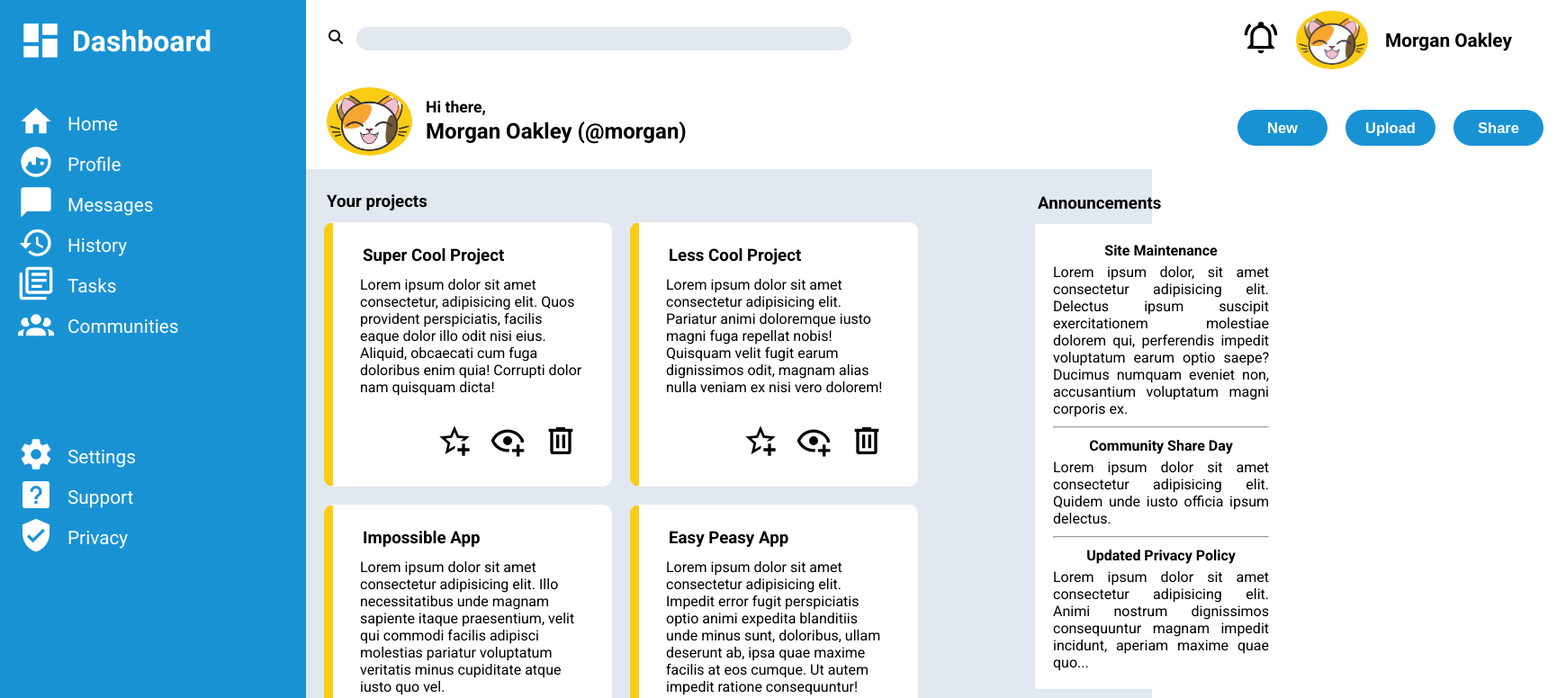
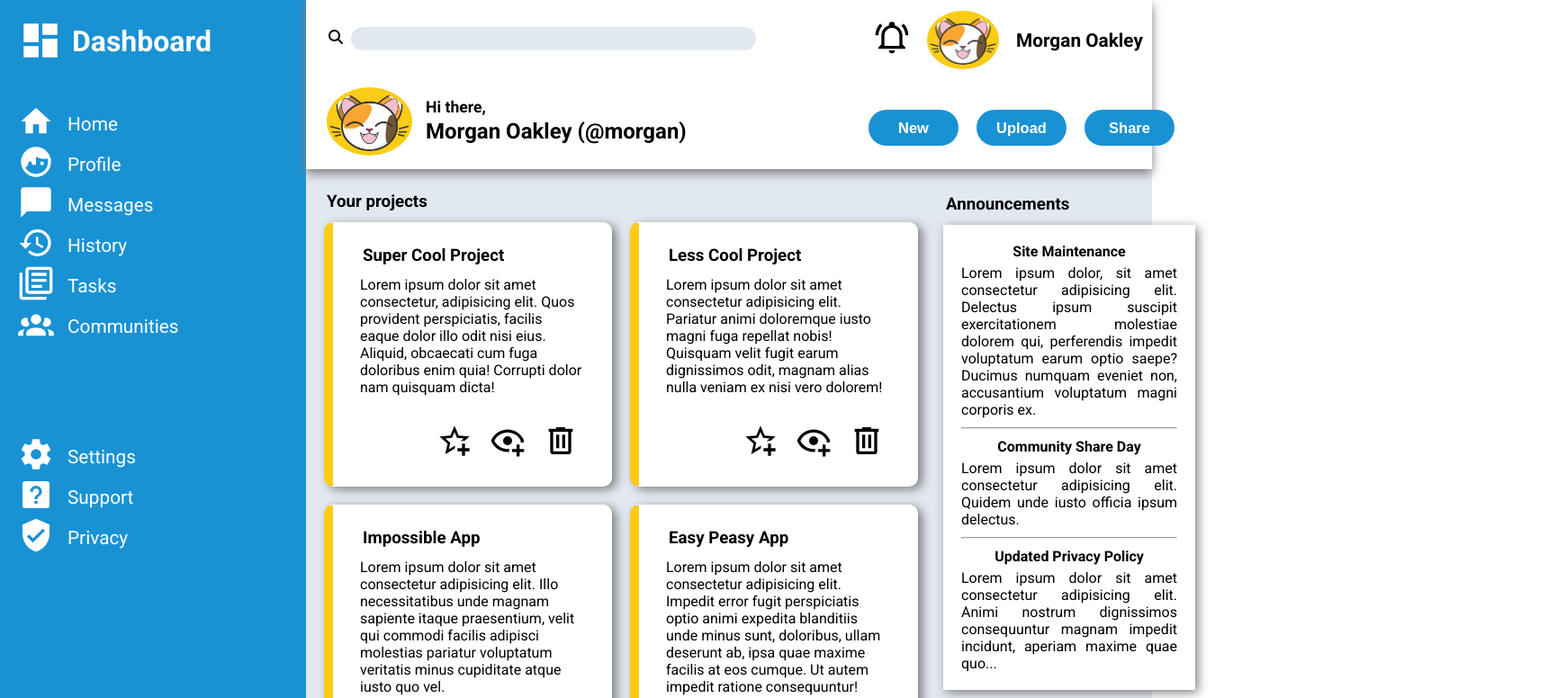
Before and after one commit to MilosBC/admin-dashboard, a website: page index.html in a window 1280 px wide. Shown: the top 776 px of the page at 90% size, 1740 px wide, since content can reach past the window. Drawn offline with Linux system fonts and the light colour scheme; a web font is replaced by a local one.

Commit message:
Finish the complete layout
The complete layout of the dashboard is now done

```diff
--- a/styles.css
+++ b/styles.css
@@ -44,6 +44,7 @@ ul {
     background-color: var(--blue);
     padding-top: 20px;
     padding-left: 20px;
+
 }
 
 h1,
@@ -112,11 +113,13 @@ h1 {
 }
 
 .search input {
-    width: 550px;
+    width: 450px;
     height: 26px;
     background-color:var(--grey);
     border: none;
     border-radius: 20px;
+    position: relative;
+    right: 100px;
 
 }
 
@@ -197,11 +200,15 @@ button {
 
 .header {
     display: grid;
-    grid-template-columns: 600px 400px;
-    column-gap: 400px;
+    grid-template-columns: 500px 400px;
+    column-gap: 150px;
     row-gap: 20px;
     padding-bottom: 15px;
     padding-top: 10px;
+    box-shadow: 0 5px 11px gray;
+
+    z-index: 0;
+
 }
 
 .main-content {
@@ -210,7 +217,8 @@ button {
     padding-left: 20px;
     display: grid;
     grid-template-columns: 640px 400px;
-    column-gap: 150px;
+    column-gap: 90px;
+    padding-bottom: 25px;
 }
 
 .main-content h3 {
@@ -220,8 +228,8 @@ button {
 
 .announcements-and-trending {
    grid-column: 2/3;
-   grid-row: 1/3;
-   margin-top: -10px;
+   grid-row: 1/4;
+   margin-top: -9px;
 
 
 }
@@ -243,6 +251,7 @@ button {
     padding: 25px 30px;
     border-left: 10px solid var(--yellow);
     width: 320px;
+    box-shadow: 5px 3px 11px gray;
 
 
 
@@ -265,6 +274,7 @@ button {
 background-color: var(--white);
 width: 280px;
 padding: 20px;
+box-shadow: 3px 3px 11px gray;
 
 }
 
@@ -290,6 +300,7 @@ hr {
     background-color: var(--white);
     width: 280px;
     padding: 20px;
+    box-shadow: 3px 3px 11px gray
 }
 
 .trending-wrapper > ul > li  {
@@ -337,6 +348,11 @@ margin: 20px 0;
     top: 6px;
 }
 
+.trending-wrapper {
+    height: 383px;
+    padding-top: 25px;
+}
+
 .trending-wrapper p {
     font-weight: 700;
 }
@@ -344,3 +360,25 @@ margin: 20px 0;
 .trending h3 {
     margin-top: 23px;
 }
+
+@media (max-width: 1380px) {
+
+    .header {
+        column-gap: 120px;
+    }
+    .main-content {
+        column-gap: 60px;
+    }
+}
+
+@media (max-width: 1353px) {
+
+    .header {
+        column-gap: 90px;
+    }
+
+    .main-content {
+        column-gap: 48px;
+    }
+
+}
```
Also changed, not shown: index.html (+1 -1 lines), README.md.
